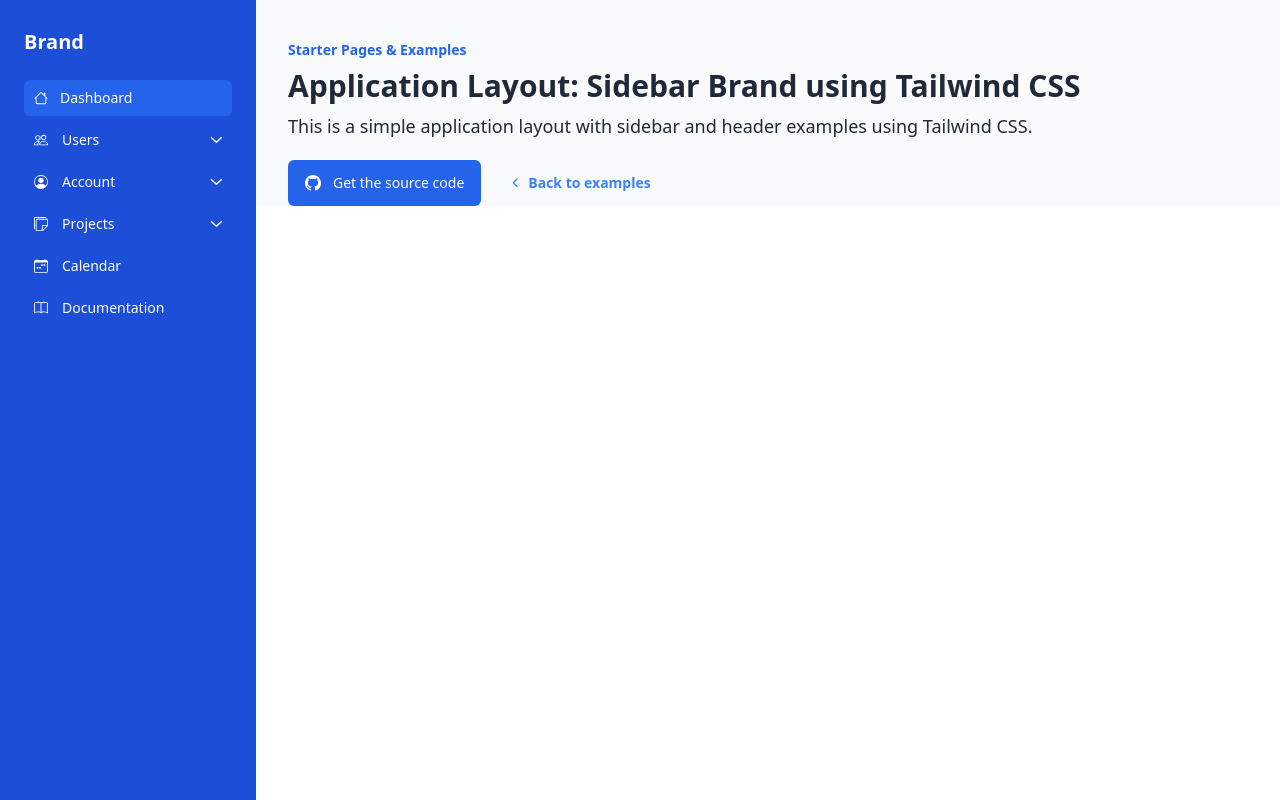
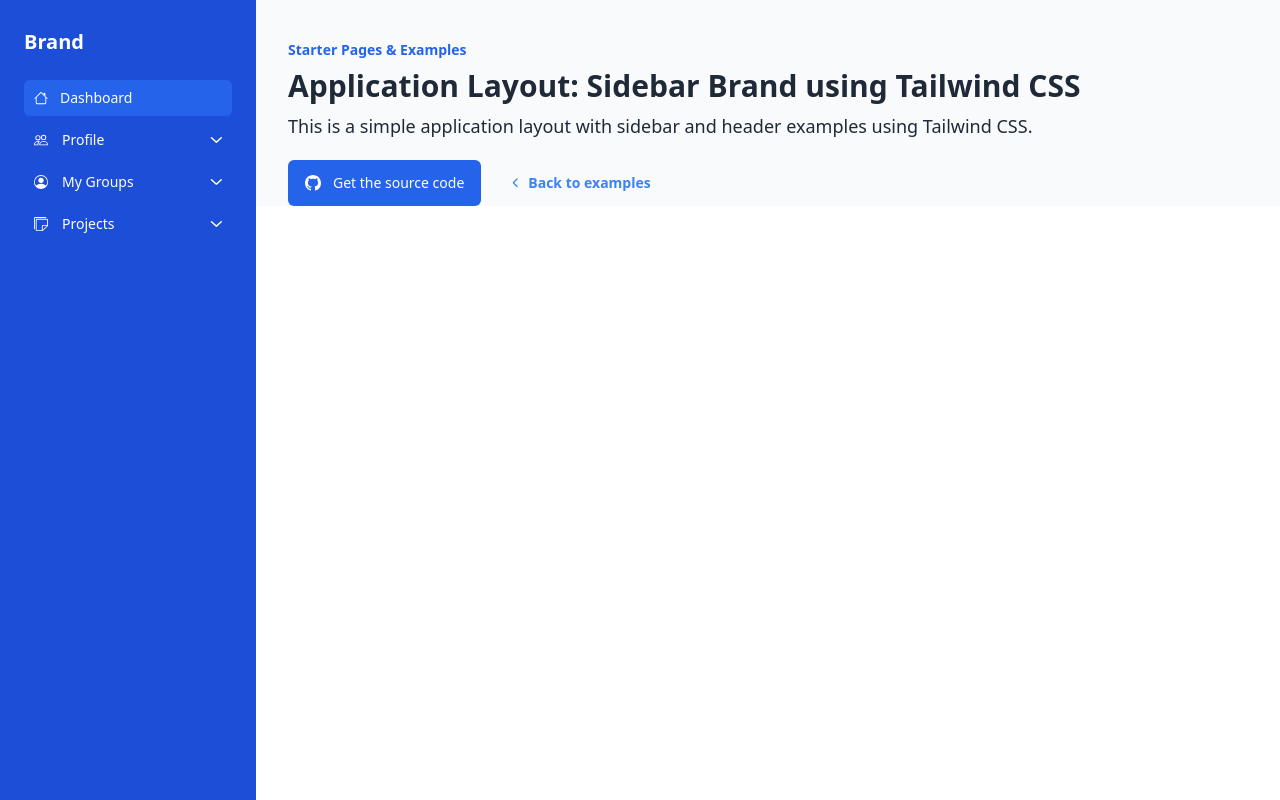
Before and after one commit to AmiinMuse/FareShareNU, a React (Vite) app: page /dashboard in a window 1280 px wide. Built offline with nearby package versions, Linux system fonts and the light colour scheme.

Commit message:
dashboard part

```diff
--- a/src/pages/Dashboard.jsx
+++ b/src/pages/Dashboard.jsx
@@ -51,7 +51,7 @@
                     <svg class="w-3.5 h-3.5" xmlns="http://www.w3.org/2000/svg" width="16" height="16" fill="currentColor" viewBox="0 0 16 16">
                     <path d="M15 14s1 0 1-1-1-4-5-4-5 3-5 4 1 1 1 1h8zm-7.978-1A.261.261 0 0 1 7 12.996c.001-.264.167-1.03.76-1.72C8.312 10.629 9.282 10 11 10c1.717 0 2.687.63 3.24 1.276.593.69.758 1.457.76 1.72l-.008.002a.274.274 0 0 1-.014.002H7.022zM11 7a2 2 0 1 0 0-4 2 2 0 0 0 0 4zm3-2a3 3 0 1 1-6 0 3 3 0 0 1 6 0zM6.936 9.28a5.88 5.88 0 0 0-1.23-.247A7.35 7.35 0 0 0 5 9c-4 0-5 3-5 4 0 .667.333 1 1 1h4.216A2.238 2.238 0 0 1 5 13c0-1.01.377-2.042 1.09-2.904.243-.294.526-.569.846-.816zM4.92 10A5.493 5.493 0 0 0 4 13H1c0-.26.164-1.03.76-1.724.545-.636 1.492-1.256 3.16-1.275zM1.5 5.5a3 3 0 1 1 6 0 3 3 0 0 1-6 0zm3-2a2 2 0 1 0 0 4 2 2 0 0 0 0-4z"></path>
                     </svg>
-                    Users
+                    Profile
 
                     <svg class="hs-accordion-active:block ml-auto hidden w-3 h-3 text-white group-hover:text-white" width="16" height="16" viewBox="0 0 16 16" fill="none" xmlns="http://www.w3.org/2000/svg">
                     <path d="M2 11L8.16086 5.31305C8.35239 5.13625 8.64761 5.13625 8.83914 5.31305L15 11" stroke="currentColor" stroke-width="2" stroke-linecap="round"></path>
@@ -62,76 +62,6 @@
                     </svg>
                 </a>
 
-                <div id="users-accordion-child" class="hs-accordion-content w-full overflow-hidden transition-[height] duration-300 hidden">
-                    <ul class="hs-accordion-group pl-3 pt-2" data-hs-accordion-always-open>
-                    <li class="hs-accordion" id="users-accordion-sub-1">
-                        <a class="hs-accordion-toggle flex items-center gap-x-3.5 py-2 px-2.5 hs-accordion-active:text-white hs-accordion-active:hover:bg-transparent text-sm text-white hover:text-white rounded-md hover:bg-blue-600" href="javascript:;">
-                        Sub Menu 1
-
-                        <svg class="hs-accordion-active:block ml-auto hidden w-3 h-3 text-white group-hover:text-white" width="16" height="16" viewBox="0 0 16 16" fill="none" xmlns="http://www.w3.org/2000/svg">
-                            <path d="M2 11L8.16086 5.31305C8.35239 5.13625 8.64761 5.13625 8.83914 5.31305L15 11" stroke="currentColor" stroke-width="2" stroke-linecap="round"></path>
-                        </svg>
-
-                        <svg class="hs-accordion-active:hidden ml-auto block w-3 h-3 text-white group-hover:text-white" width="16" height="16" viewBox="0 0 16 16" fill="none" xmlns="http://www.w3.org/2000/svg">
-                            <path d="M2 5L8.16086 10.6869C8.35239 10.8637 8.64761 10.8637 8.83914 10.6869L15 5" stroke="currentColor" stroke-width="2" stroke-linecap="round"></path>
-                        </svg>
-                        </a>
-
-                        <div id="users-accordion-sub-1-child" class="hs-accordion-content w-full overflow-hidden transition-[height] duration-300 hidden">
-                        <ul class="pt-2 pl-2">
-                            <li>
-                            <a class="flex items-center gap-x-3.5 py-2 px-2.5 text-sm text-white hover:text-white rounded-md hover:bg-blue-600" href="javascript:;">
-                                Link 1
-                            </a>
-                            </li>
-                            <li>
-                            <a class="flex items-center gap-x-3.5 py-2 px-2.5 text-sm text-white hover:text-white rounded-md hover:bg-blue-600" href="javascript:;">
-                                Link 2
-                            </a>
-                            </li>
-                            <li>
-                            <a class="flex items-center gap-x-3.5 py-2 px-2.5 text-sm text-white hover:text-white rounded-md hover:bg-blue-600" href="javascript:;">
-                                Link 3
-                            </a>
-                            </li>
-                        </ul>
-                        </div>
-                    </li>
-                    <li class="hs-accordion" id="users-accordion-sub-2">
-                        <a class="hs-accordion-toggle flex items-center gap-x-3.5 py-2 px-2.5 hs-accordion-active:text-white hs-accordion-active:hover:bg-transparent text-sm text-white hover:text-white rounded-md hover:bg-blue-600" href="javascript:;">
-                        Sub Menu 2
-
-                        <svg class="hs-accordion-active:block ml-auto hidden w-3 h-3 text-white group-hover:text-white" width="16" height="16" viewBox="0 0 16 16" fill="none" xmlns="http://www.w3.org/2000/svg">
-                            <path d="M2 11L8.16086 5.31305C8.35239 5.13625 8.64761 5.13625 8.83914 5.31305L15 11" stroke="currentColor" stroke-width="2" stroke-linecap="round"></path>
-                        </svg>
-
-                        <svg class="hs-accordion-active:hidden ml-auto block w-3 h-3 text-white group-hover:text-white" width="16" height="16" viewBox="0 0 16 16" fill="none" xmlns="http://www.w3.org/2000/svg">
-                            <path d="M2 5L8.16086 10.6869C8.35239 10.8637 8.64761 10.8637 8.83914 10.6869L15 5" stroke="currentColor" stroke-width="2" stroke-linecap="round"></path>
-                        </svg>
-                        </a>
-
-                        <div id="users-accordion-sub-2-child" class="hs-accordion-content w-full overflow-hidden transition-[height] duration-300 hidden pl-2">
-                        <ul class="pt-2 pl-2">
-                            <li>
-                            <a class="flex items-center gap-x-3.5 py-2 px-2.5 text-sm text-white hover:text-white rounded-md hover:bg-blue-600" href="javascript:;">
-                                Link 1
-                            </a>
-                            </li>
-                            <li>
-                            <a class="flex items-center gap-x-3.5 py-2 px-2.5 text-sm text-white hover:text-white rounded-md hover:bg-blue-600" href="javascript:;">
-                                Link 2
-                            </a>
-                            </li>
-                            <li>
-                            <a class="flex items-center gap-x-3.5 py-2 px-2.5 text-sm text-white hover:text-white rounded-md hover:bg-blue-600" href="javascript:;">
-                                Link 3
-                            </a>
-                            </li>
-                        </ul>
-                        </div>
-                    </li>
-                    </ul>
-                </div>
                 </li>
 
                 <li class="hs-accordion" id="account-accordion">
@@ -140,7 +70,7 @@
                     <path d="M11 6a3 3 0 1 1-6 0 3 3 0 0 1 6 0z"/>
                     <path fill-rule="evenodd" d="M0 8a8 8 0 1 1 16 0A8 8 0 0 1 0 8zm8-7a7 7 0 0 0-5.468 11.37C3.242 11.226 4.805 10 8 10s4.757 1.225 5.468 2.37A7 7 0 0 0 8 1z"/>
                     </svg>
-                    Account
+                    My Groups
 
                     <svg class="hs-accordion-active:block ml-auto hidden w-3 h-3 text-white group-hover:text-white" width="16" height="16" viewBox="0 0 16 16" fill="none" xmlns="http://www.w3.org/2000/svg">
                     <path d="M2 11L8.16086 5.31305C8.35239 5.13625 8.64761 5.13625 8.83914 5.31305L15 11" stroke="currentColor" stroke-width="2" stroke-linecap="round"></path>
@@ -155,17 +85,17 @@
                     <ul class="pt-2 pl-2">
                     <li>
                         <a class="flex items-center gap-x-3.5 py-2 px-2.5 text-sm text-white hover:text-white rounded-md hover:bg-blue-600" href="javascript:;">
-                        Link 1
+                        Group One
                         </a>
                     </li>
                     <li>
                         <a class="flex items-center gap-x-3.5 py-2 px-2.5 text-sm text-white hover:text-white rounded-md hover:bg-blue-600" href="javascript:;">
-                        Link 2
+                        Group Two
                         </a>
                     </li>
                     <li>
                         <a class="flex items-center gap-x-3.5 py-2 px-2.5 text-sm text-white hover:text-white rounded-md hover:bg-blue-600" href="javascript:;">
-                        Link 3
+                        Group Three
                         </a>
                     </li>
                     </ul>
@@ -210,19 +140,8 @@
                 </div>
                 </li>
 
-                <li><a class="flex items-center gap-x-3.5 py-2 px-2.5 text-sm text-white hover:text-white rounded-md hover:bg-blue-600-300" href="javascript:;">
-                <svg class="w-3.5 h-3.5" xmlns="http://www.w3.org/2000/svg" width="16" height="16" fill="currentColor" viewBox="0 0 16 16">
-                    <path d="M11 6.5a.5.5 0 0 1 .5-.5h1a.5.5 0 0 1 .5.5v1a.5.5 0 0 1-.5.5h-1a.5.5 0 0 1-.5-.5v-1zm-3 0a.5.5 0 0 1 .5-.5h1a.5.5 0 0 1 .5.5v1a.5.5 0 0 1-.5.5h-1a.5.5 0 0 1-.5-.5v-1zm-5 3a.5.5 0 0 1 .5-.5h1a.5.5 0 0 1 .5.5v1a.5.5 0 0 1-.5.5h-1a.5.5 0 0 1-.5-.5v-1zm3 0a.5.5 0 0 1 .5-.5h1a.5.5 0 0 1 .5.5v1a.5.5 0 0 1-.5.5h-1a.5.5 0 0 1-.5-.5v-1z"/>
-                    <path d="M3.5 0a.5.5 0 0 1 .5.5V1h8V.5a.5.5 0 0 1 1 0V1h1a2 2 0 0 1 2 2v11a2 2 0 0 1-2 2H2a2 2 0 0 1-2-2V3a2 2 0 0 1 2-2h1V.5a.5.5 0 0 1 .5-.5zM1 4v10a1 1 0 0 0 1 1h12a1 1 0 0 0 1-1V4H1z"/>
-                </svg>
-                Calendar
-                </a></li>
-                <li><a class="flex items-center gap-x-3.5 py-2 px-2.5 text-sm text-white hover:text-white rounded-md hover:bg-blue-600-300" href="javascript:;">
-                <svg class="w-3.5 h-3.5" xmlns="http://www.w3.org/2000/svg" width="16" height="16" fill="currentColor" viewBox="0 0 16 16">
-                    <path d="M1 2.828c.885-.37 2.154-.769 3.388-.893 1.33-.134 2.458.063 3.112.752v9.746c-.935-.53-2.12-.603-3.213-.493-1.18.12-2.37.461-3.287.811V2.828zm7.5-.141c.654-.689 1.782-.886 3.112-.752 1.234.124 2.503.523 3.388.893v9.923c-.918-.35-2.107-.692-3.287-.81-1.094-.111-2.278-.039-3.213.492V2.687zM8 1.783C7.015.936 5.587.81 4.287.94c-1.514.153-3.042.672-3.994 1.105A.5.5 0 0 0 0 2.5v11a.5.5 0 0 0 .707.455c.882-.4 2.303-.881 3.68-1.02 1.409-.142 2.59.087 3.223.877a.5.5 0 0 0 .78 0c.633-.79 1.814-1.019 3.222-.877 1.378.139 2.8.62 3.681 1.02A.5.5 0 0 0 16 13.5v-11a.5.5 0 0 0-.293-.455c-.952-.433-2.48-.952-3.994-1.105C10.413.809 8.985.936 8 1.783z"/>
-                </svg>
-                Documentation
-                </a></li>
+
+
             </ul>
             </nav>
         </div>
```
